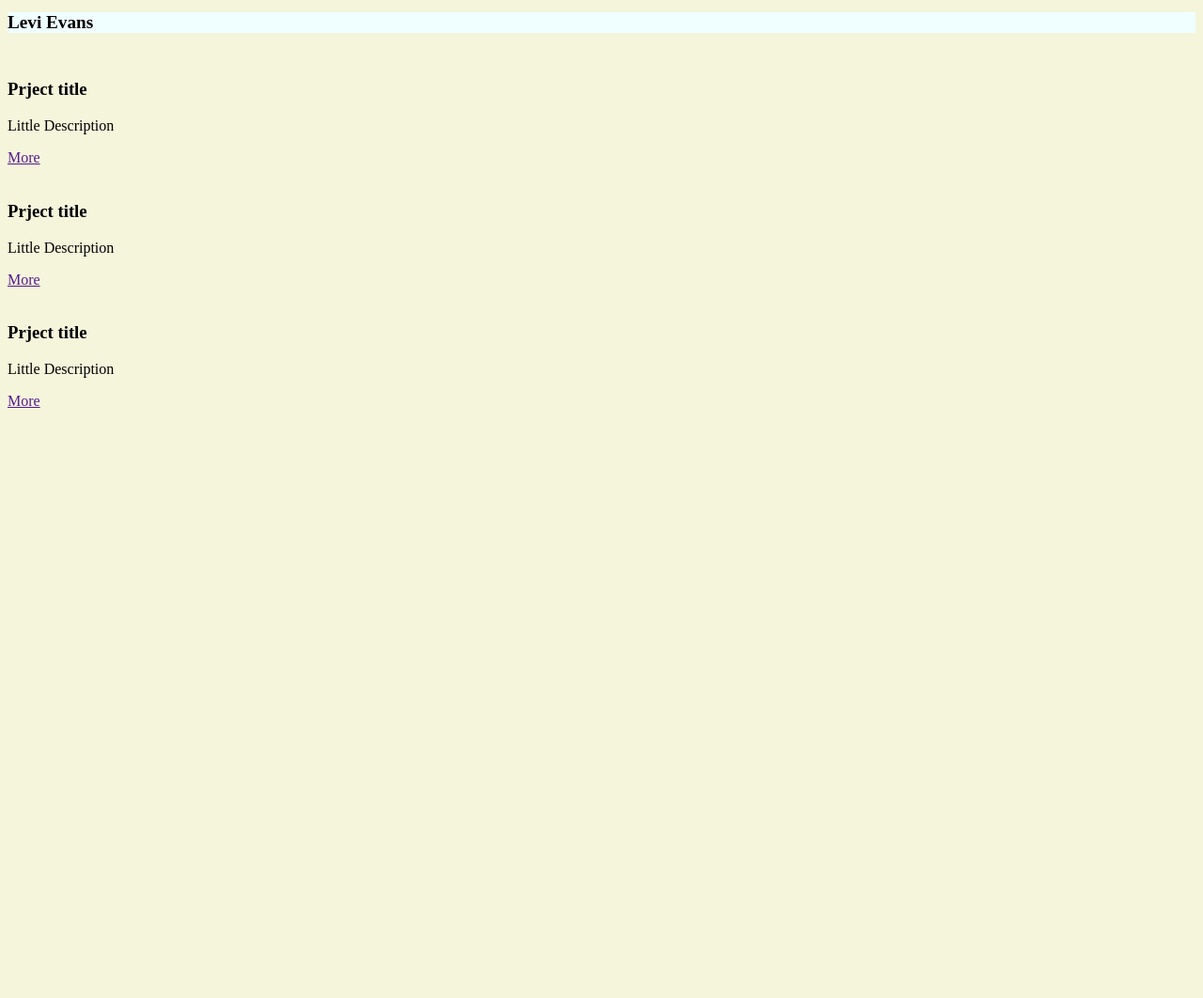
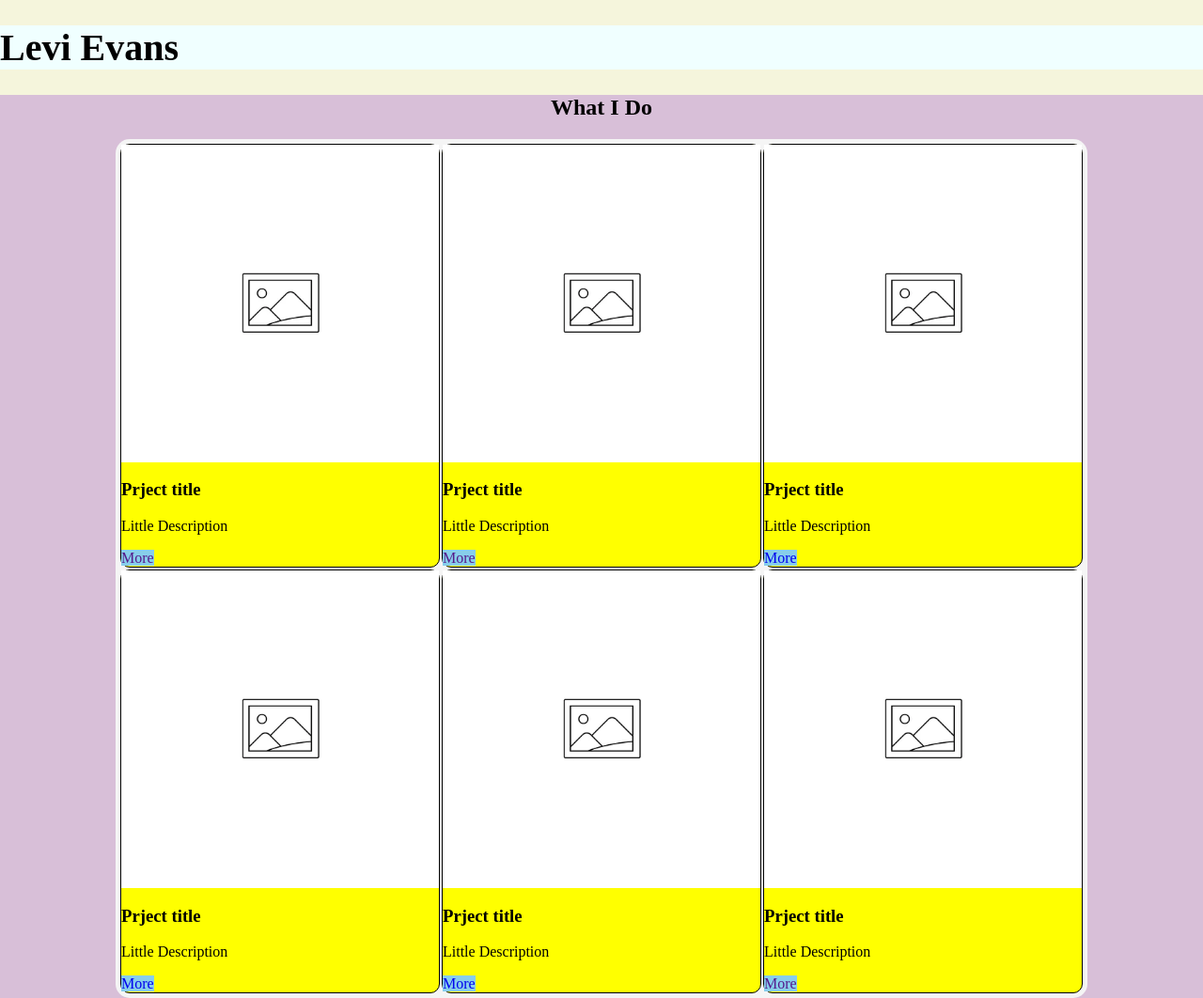
Before and after one commit to levipevans/levipevans.github.io, a plain HTML site: page index.html in a window 1280 px wide. Shown: the whole page at 94% size. Before the commit the page ends 800 px from the top, so only its background shows below. Drawn offline with Linux system fonts and the light colour scheme.

Commit message:
add grid and some random colors

```diff
--- a/index.html
+++ b/index.html
@@ -7,24 +7,45 @@
     <body>
         <header><h1>Levi Evans</h1></header>
         <section>
+            <h2>What I Do</h2>
+            <section>
                 <article>
-                <img src="" />
+                    <img src="./placeholder.webp" />
                     <h3>Prject title</h3>
                     <p>Little Description</p>
                     <a href="">More</a>
                 </article>
                 <article>
-                <img src="" />
+                    <img src="./placeholder.webp" />
                     <h3>Prject title</h3>
                     <p>Little Description</p>
                     <a href="">More</a>
                 </article>
                 <article>
-                <img src="" />
+                    <img src="./placeholder.webp" />
+                    <h3>Prject title</h3>
+                    <p>Little Description</p>
+                    <a href="./placeholder.webp">More</a>
+                </article>
+                <article>
+                    <img src="./placeholder.webp" />
+                    <h3>Prject title</h3>
+                    <p>Little Description</p>
+                    <a href="./placeholder.webp">More</a>
+                </article>
+                <article>
+                    <img src="./placeholder.webp" />
+                    <h3>Prject title</h3>
+                    <p>Little Description</p>
+                    <a href="./placeholder.webp">More</a>
+                </article>
+                <article>
+                    <img src="./placeholder.webp" />
                     <h3>Prject title</h3>
                     <p>Little Description</p>
                     <a href="">More</a>
                 </article>
             </section>
+        </section>
     </body>
 </html>
--- a/style.css
+++ b/style.css
@@ -1,25 +1,56 @@
 body{
     background-color: beige;
+    padding:0;
+    margin:0 ;
 }
 h1{
-    font-size: larger;
+    font-size: 250%;
 }
 header h1{
     text-align: left;
 }
+h2{
+    text-align: center;
+}
 section{
+    width:100%;
+    background-color: thistle;
+    padding:0%;
+    margin:auto;
+}
+section section{
     margin: auto;
-    width:100%;
+    width: 80%;
+    align-self: center;
+    background-color: whitesmoke;
+    display: grid;
+    grid-template-columns: auto auto auto;
+    grid-template-rows: auto auto;
+    row-gap: 2px;
+    column-gap: 2px;
+    padding: 5px;
+    border-radius: 15px;
 }
-section article{
-    padding: 0%;
+section section article{
+    background-color: yellow;
+    border: groove black 1px;
+    display: inline-block;
+    margin: auto;
+    border-radius: 10px;
 }
-section article a{
-    left: 100%;
-    top:100%;
-    width: 15%;
-    height: 10
+section section article a{
+    text-align: center;
+    background-color:skyblue;
+    text-decoration: none;
+
+}
+section section article img {
+    display: block;
+    width: 100%;
 }
 header{
+    position: relative;
+    margin-bottom: 0%;
+    width: 100%;
     background-color: azure;
 }
```
Also changed, not shown: placeholder.webp (added). Lines whose indentation alone changed are shown as unchanged.
